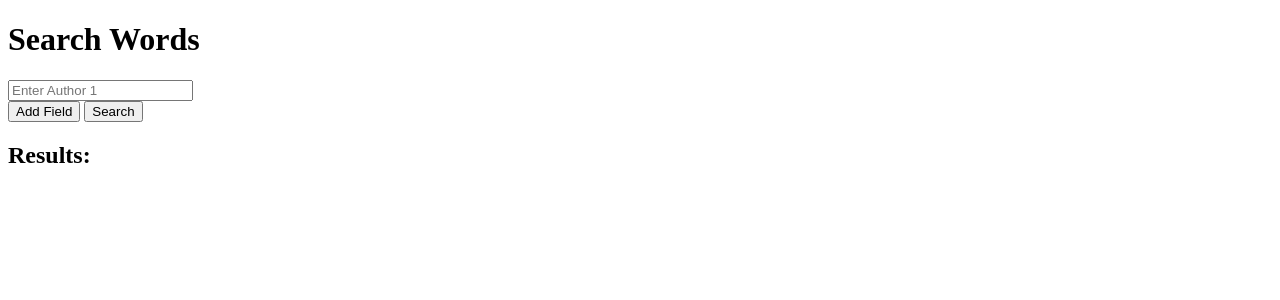
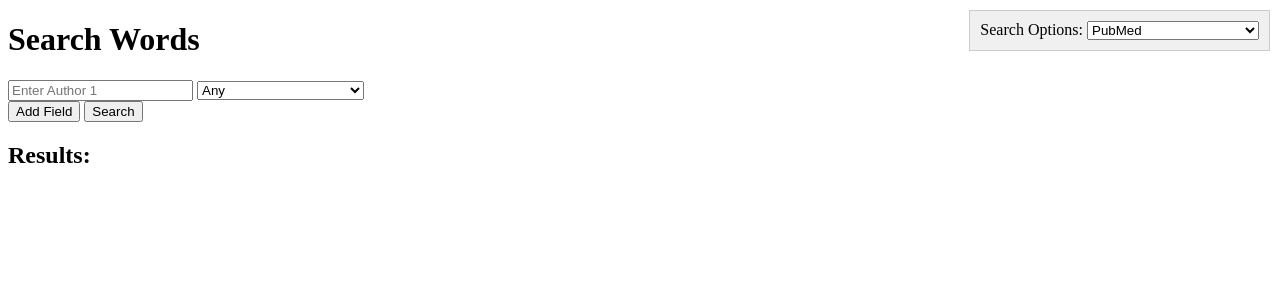
Before and after one commit to backmanification/LuddesJavtest, a Flask app: page / in a window 1280 px wide. Shown: the top 300 px of the page. Run offline with Flask 3, Linux system fonts and the light colour scheme.

Commit message:
Added dropdown to select db, and added functionality of supervisor. Also now using API for PubMed

```diff
--- a/app.py
+++ b/app.py
@@ -13,19 +13,39 @@
 def search():
     result = {}
     search_terms = []
+    author_options = []
+    db = ""
 
     # Retrieve values from all input fields dynamically
     search_terms = [request.form.get(f'search{i}', '').strip() for i in range(1, 101)]  # Assume a maximum of 100 search fields
-
-    # Remove empty search terms
-    search_terms = [term for term in search_terms if term]
+    author_options =  [request.form.get(f'option{i}', '').strip() for i in range(1, 101)]
+    for key, val in request.form.items():
+        print(key,val)
+    db = request.form.get('search-option')
+    # Remove empty search terms and options
+    t_st = []
+    t_ao =[]
+    for i in range(len(search_terms)):
+        if search_terms[i] != '':
+            t_st.append(search_terms[i])
+            t_ao.append(author_options[i])
+    search_terms = t_st
+    author_options = t_ao
 
     # Generate pairs of search terms
-    search_term_pairs = list(combinations(search_terms, 2))
+    search_term_pairs = []
+    for i in range(len(search_terms)):
+        for j in range(i+1,len(search_terms)):
+            if t_ao[i]=='def' and t_ao[j]=='def': continue
+            search_term_pairs.append((t_st[i],t_st[j]))
+    #search_term_pairs = list(combinations(search_terms, 2))
+
+    print("AO:",author_options, "\nST:", search_terms,  "\nDB:", db)
 
     for pair in search_term_pairs:
         search_result = "N/A"
-        url = scripts.make_url(pair)
+        url,nArticles = scripts.make_url(pair, db)
+        """
         try:
             response = requests.get(url)
             if response.status_code == 200:
@@ -33,10 +53,11 @@
                 search_result = scripts.find_nShared(source_code)
         except requests.RequestException:
             pass
+        """
 
         # You can also replace the placeholder URL with the actual URL you want to display
         result[f'{pair[0]} + {pair[1]}'] = {
-            'values': search_result,
+            'values': nArticles,
             'url': url
         }
 
--- a/templates/index.html
+++ b/templates/index.html
@@ -12,6 +12,15 @@
         table, th, td {
             border: 1px solid black;
         }
+
+        .search-options {
+            position: absolute;
+            top: 10px;
+            right: 10px;
+            background-color: #f0f0f0;
+            padding: 10px;
+            border: 1px solid #ccc;
+        }
     </style>
 <script>
     $(document).ready(function () {
@@ -22,6 +31,11 @@
             fieldCount++;
             const newField = `
                 <input type="text" name="search${fieldCount}" placeholder="Enter Author ${fieldCount-1}">
+                <select name="option${fieldCount}">
+                    <option value="all">Any</option>
+                    <option value="opp">Opponent or Jury</option>
+                    <option value="def">Defendant or Supervisor</option>
+                </select>
                 <br>`;
             $("#search-fields").append(newField);
         }
@@ -52,10 +66,19 @@
         $("form").submit(function (event) {
             event.preventDefault(); // Prevent the default form submission
 
+            // Serialize form data
+            const formData = $(this).serialize();
+
+            // Get the selected search option
+            const selectedOption = $(".search-options select[name='search-option']").val();
+
+            // Append the selected search-option to the form data
+            const modifiedFormData = formData + `&search-option=${selectedOption}`;
+
             $.ajax({
                 type: 'POST',
                 url: '/search',
-                    data: $(this).serialize(), // Serialize form data
+                data: modifiedFormData,
                 success: function (result) {
                     // Update the results section
                     updateResults(result);
@@ -68,9 +91,20 @@
 <body>
     <h1>Search Words</h1>
 
+    <!-- Search Options -->
+    <div class="search-options">
+        <label>Search Options:</label>
+        <select name="search-option">
+            <option value="pubmed">PubMed</option>
+            <option value="google_scholar">Google Scholar</option>
+            <option value="inspire_hep">Inspire HEP (in progress)</option>
+            <option value="arxiv">arXiv (in progress)</option>
+        </select>
+    </div>
+
     <form method="post">
         <div id="search-fields">
-            <!-- Include input fields for search terms -->
+            <!-- Include input fields for search terms and checkboxes -->
         </div>
         <button type="button" id="add-field">Add Field</button>
         <input type="submit" value="Search">
```
Also changed, not shown: scripts.py (+40 -2 lines). Lines whose indentation alone changed are shown as unchanged.
